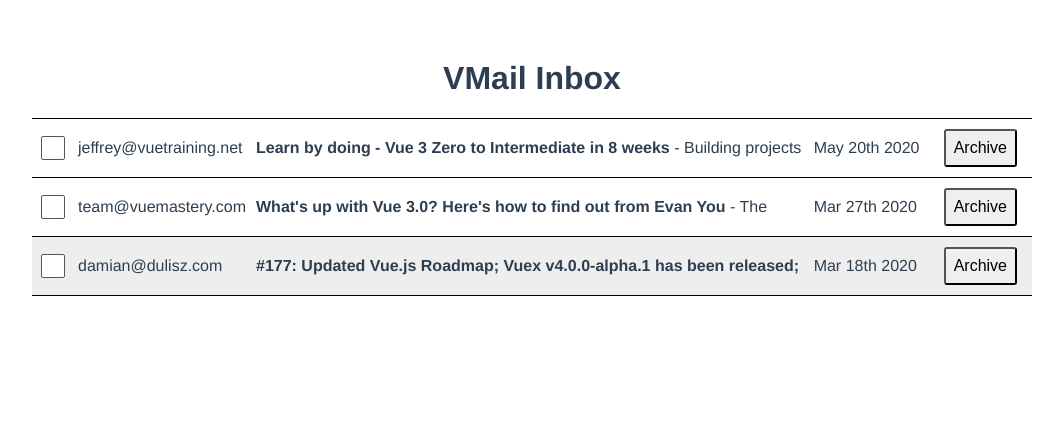
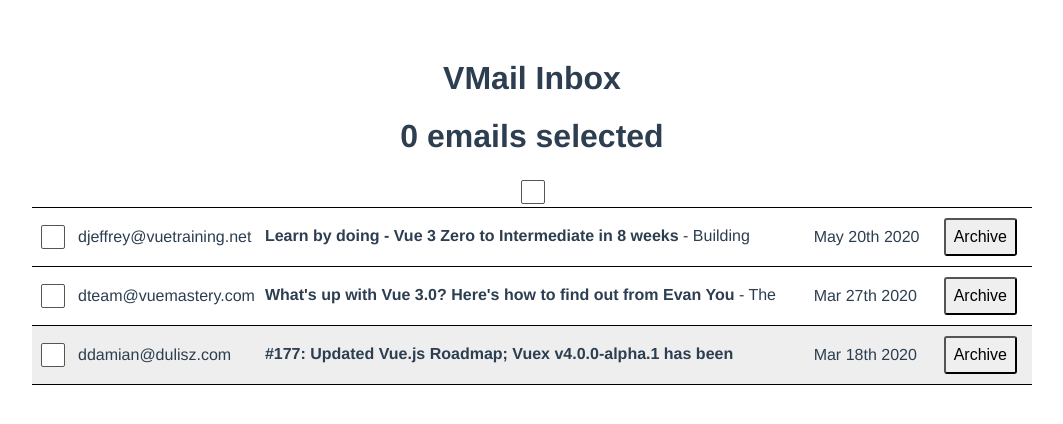
Before and after one commit to andretorquato/vue3-inbox, a Vue app: page / in a window 1280 px wide. Shown: the top 424 px of the page, without its empty margins (108-1171 px from the left). Built offline with nearby package versions, Linux system fonts and the light colour scheme; data requests are answered from the project's data file.

Commit message:
bulk action bar

```diff
--- a/src/App.vue
+++ b/src/App.vue
@@ -1,6 +1,6 @@
 <template>
   <h1>VMail Inbox</h1>
-
+  <h1>{{  emailSelection.emails.size }} emails selected</h1>
   <Suspense>
     <MailTable />
     <template #fallback>
@@ -10,12 +10,18 @@
 </template>
 
 <script>
-import MailTable from './components/MailTable.vue';
+import MailTable from '@/components/MailTable.vue';
+import useEmailSelection from '@/composables/use-email-selection';
 export default {
   components: {
     MailTable
   },
-  name: 'App'
+  name: 'App',
+  data() {
+    return {
+      emailSelection: useEmailSelection(),
+    }
+  }
 };
 </script>
 
--- /dev/null
+++ b/src/components/BulkActionBar.vue
@@ -0,0 +1,46 @@
+<template>
+  <div>
+    <input type="checkbox"
+           :checked="allEmailsSelected"
+           :class="[someEmailsSelected ? 'partial-check' : '']"
+           @click="bulkSelect" />
+  </div>
+</template>
+
+<script>
+  import useEmailSelection from '@/composables/use-email-selection';
+  import { computed } from 'vue'
+  export default {
+    setup(props){
+      let emailSelection = useEmailSelection();
+      let numberSelected = computed(() => emailSelection.emails.size)
+      let numberEmails = props.emails.length
+      let allEmailsSelected = computed(() => numberSelected.value === numberEmails)
+      let someEmailsSelected = computed(() => {
+        return numberSelected.value > 0 && numberSelected.value < numberEmails
+      })
+      let bulkSelect = function(){
+        if(allEmailsSelected.value) {
+          emailSelection.clear()
+        } else {
+          emailSelection.addMultiple(props.emails)
+        }
+      }
+      return {
+        allEmailsSelected,
+        someEmailsSelected,
+        bulkSelect
+      }
+    },
+    props: {
+      emails: {
+        type: Array,
+        required: true
+      }
+    }
+  }
+</script>
+
+<style scoped>
+
+</style>
--- a/src/components/MailTable.vue
+++ b/src/components/MailTable.vue
@@ -1,47 +1,59 @@
 <template>
+  <BulkActionBar :emails="unarchivedEmails"/>
   <table class="mail-table">
     <tbody>
       <tr
         v-for="email in unarchivedEmails"
         :key="email.id"
         :class="['clickable', email.read ? 'read' : '']"
-        @click="openEmail(email)"
       >
         <td>
-          <input type="checkbox" />
+          <input
+            @click="emailSelection.toggle(email)"
+            :checked="emailSelection.emails.has(email)"
+            type="checkbox"
+          />
         </td>
-        <td>{{ email.from }}</td>
-        <td>
+        <td @click="openEmail(email)">d{{ email.from }}</td>
+        <td @click="openEmail(email)">
           <p>
             <strong>{{ email.subject }}</strong> - {{ email.body }}
           </p>
         </td>
-        <td class="date">{{ format(new Date(email.sentAt), "MMM do yyyy") }}</td>
+        <td @click="openEmail(email)" class="date">
+          {{ format(new Date(email.sentAt), "MMM do yyyy") }}
+        </td>
         <td><button @click="archiveEmail(email)">Archive</button></td>
       </tr>
     </tbody>
   </table>
   <ModalView v-if="openedEmail" @closeModal="openedEmail = null">
-    <MailView :email="openedEmail" />
+    <MailView :email="openedEmail" @changeEmail="changeEmail" />
   </ModalView>
 </template>
 
 <script>
 import axios from "axios";
 import { format } from "date-fns";
-import MailView from "./MaiView.vue";
-import ModalView from "./ModalView.vue";
+
+import MailView from "@/components/MailView.vue";
+import ModalView from "@/components/ModalView.vue";
+import BulkActionBar from "@/components/BulkActionBar.vue";
+import useEmailSelection from "@/composables/use-email-selection";
 
 export default {
   components: {
+    BulkActionBar,
     MailView,
     ModalView
   },
   async setup() {
     const { data: emails } = await axios.get("http://localhost:3000/emails");
+
     return {
       format,
       emails,
+      emailSelection: useEmailSelection(),
       openedEmail: null
     };
   },
@@ -57,13 +69,28 @@
   },
   methods: {
     openEmail(email) {
-      email.read = true;
-      this.updateEmail(email);
       this.openedEmail = email;
+      if (email) {
+        email.read = true;
+        this.updateEmail(email);
+      }
     },
     archiveEmail(email) {
       email.archived = true;
       this.updateEmail(email);
+    },
+    changeEmail({ toggleRead, toggleArchived, save, closeModal, changeIndex }) {
+      let email = this.openedEmail;
+      if (toggleRead) email.read = !email.read;
+      if (toggleArchived) email.archived = !email.archived;
+      if (save) this.updateEmail(email);
+      if (closeModal) this.openedEmail = null;
+      if (changeIndex) {
+        let emails = this.unarchivedEmails;
+        let currentIndex = emails.indexOf(this.openedEmail);
+        let newEmail = emails[currentIndex + changeIndex];
+        this.openEmail(newEmail);
+      }
     },
     updateEmail(email) {
       axios.put(`http://localhost:3000/emails/${email.id}`, email);
--- /dev/null
+++ b/src/composables/use-email-selection.js
@@ -0,0 +1,29 @@
+import { reactive } from "vue";
+
+const emails = reactive(new Set());
+
+function useEmailSelection() {
+  const toggle = email => {
+    if (emails.has(email)) {
+      emails.delete(email);
+    } else {
+      emails.add(email);
+    }
+  };
+  const clear = () => {
+    emails.clear();
+  };
+  const addMultiple = newEmails => {
+    newEmails.forEach(email => {
+      emails.add(email);
+    });
+  };
+  return {
+    emails,
+    toggle,
+    clear,
+    addMultiple
+  };
+}
+
+export default useEmailSelection;
```
